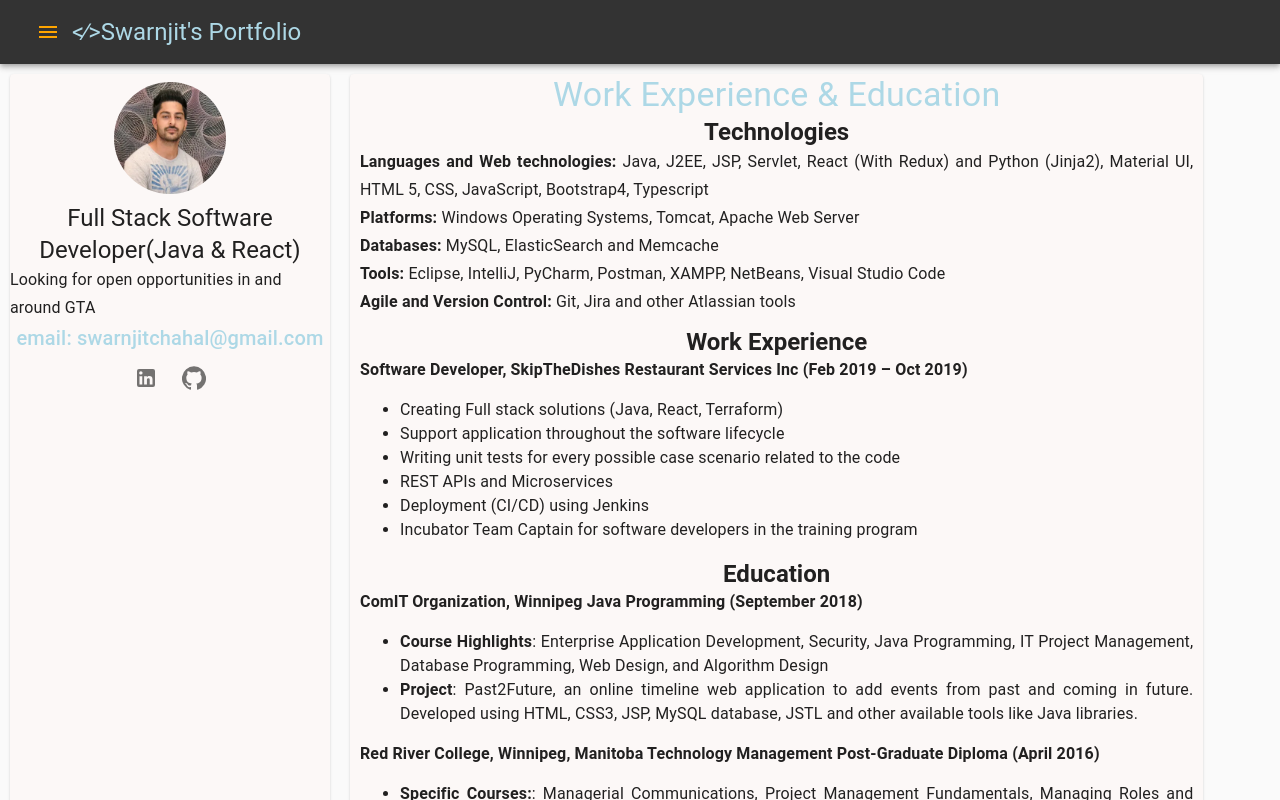
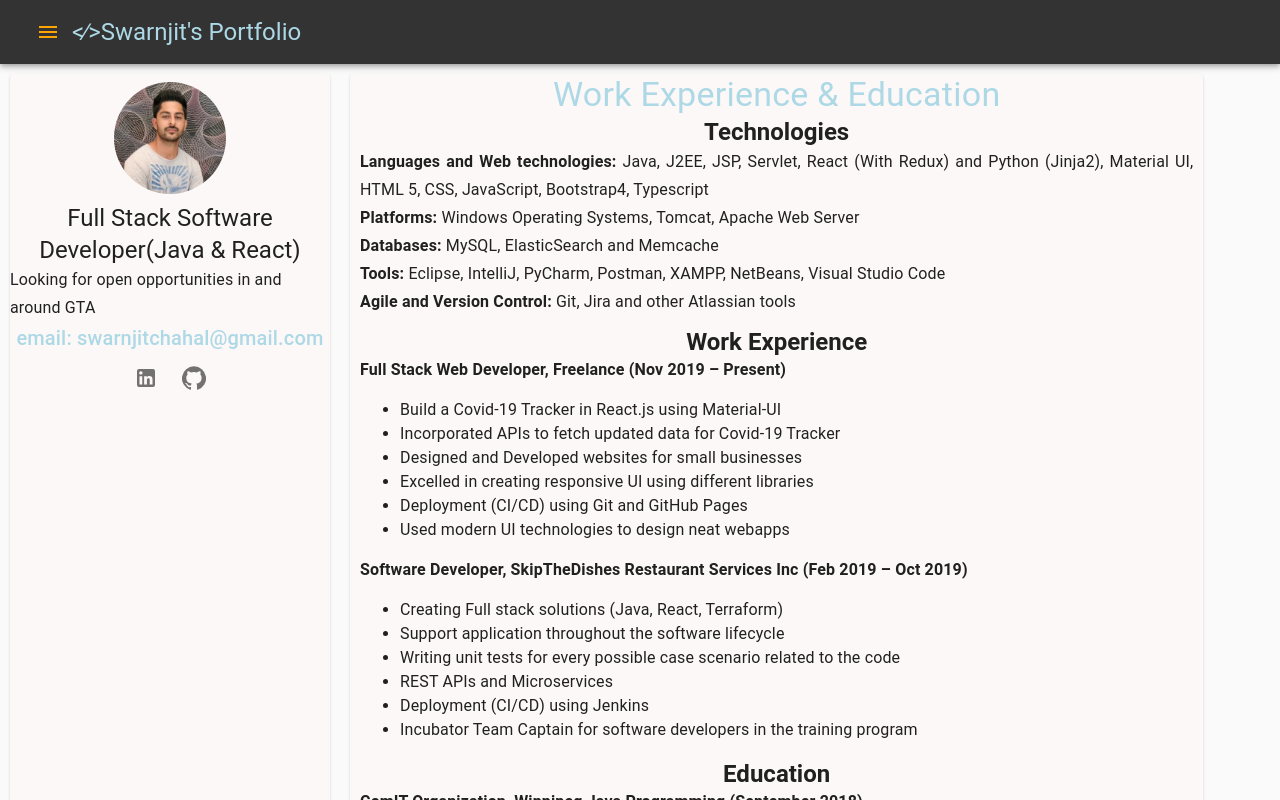
Before and after one commit to swarnjit/portfolio, a React (Create React App) app: page /resume in a window 1280 px wide. Shown: the top 800 px of the page. Built offline with nearby package versions, Linux system fonts and the light colour scheme.

Commit message:
updated information for Resume

```diff
--- a/src/components/Resume.js
+++ b/src/components/Resume.js
@@ -120,6 +120,24 @@ const Resume = () => {
               Work Experience
             </Typography>
             <Typography align="justify">
+              <b>Full Stack Web Developer, Freelance (Nov 2019 – Present)</b>
+            </Typography>
+            <Typography align="justify">
+              <ul>
+                <li> Build a Covid-19 Tracker in React.js using Material-UI</li>
+                <li>
+                  Incorporated APIs to fetch updated data for Covid-19 Tracker
+                </li>
+                <li> Designed and Developed websites for small businesses</li>
+                <li>
+                  Excelled in creating responsive UI using different libraries
+                </li>
+
+                <li> Deployment (CI/CD) using Git and GitHub Pages</li>
+                <li>Used modern UI technologies to design neat webapps</li>
+              </ul>
+            </Typography>
+            <Typography align="justify">
               <b>
                 Software Developer, SkipTheDishes Restaurant Services Inc (Feb
                 2019 – Oct 2019)
```
